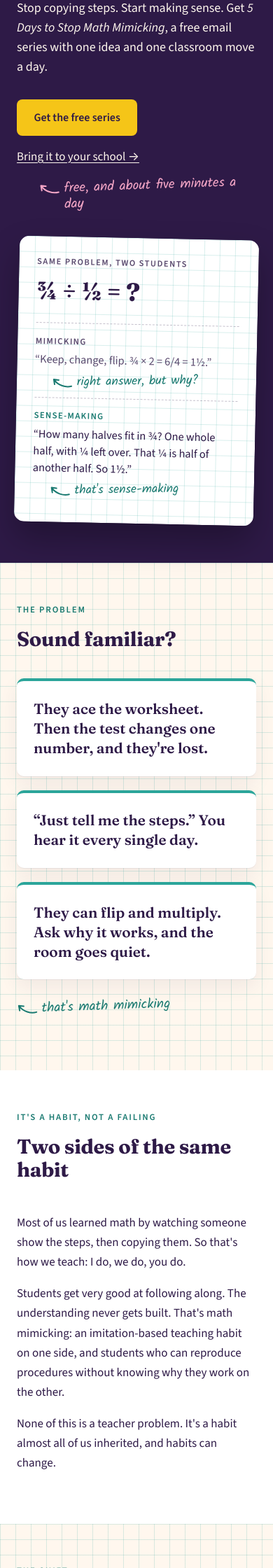
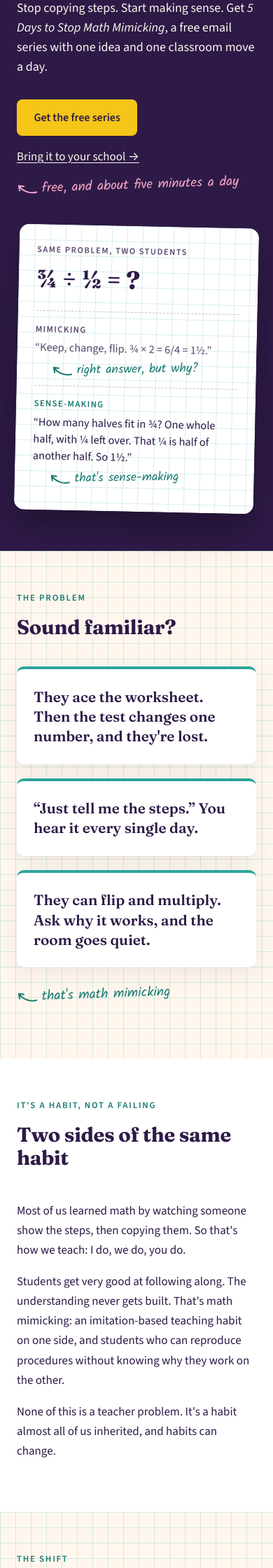
Before and after one commit to amandaradcliffsmith/amandaradcliffsmith.github.io, a Jekyll site: the page built from index.html, in a window 390 px wide. Shown: the part 512-2752 px from the top of the page at 70% size. Built offline with Jekyll 4.4.1, drawn with Linux system fonts in a browser that asks for light colours.

Commit message:
Tidy mobile hero note and document site editing
Co-Authored-By: Claude Opus 5.5 <noreply@anthropic.com>

```diff
--- a/assets/css/style.css
+++ b/assets/css/style.css
@@ -462,6 +462,12 @@ a:hover {
 @media (max-width: 900px) {
   .hero__grid {
     grid-template-columns: minmax(0, 1fr);
+  }
+}
+
+@media (max-width: 600px) {
+  .hero__note {
+    margin-left: 0;
   }
 }
 
```
Also changed, not shown: README.md.
